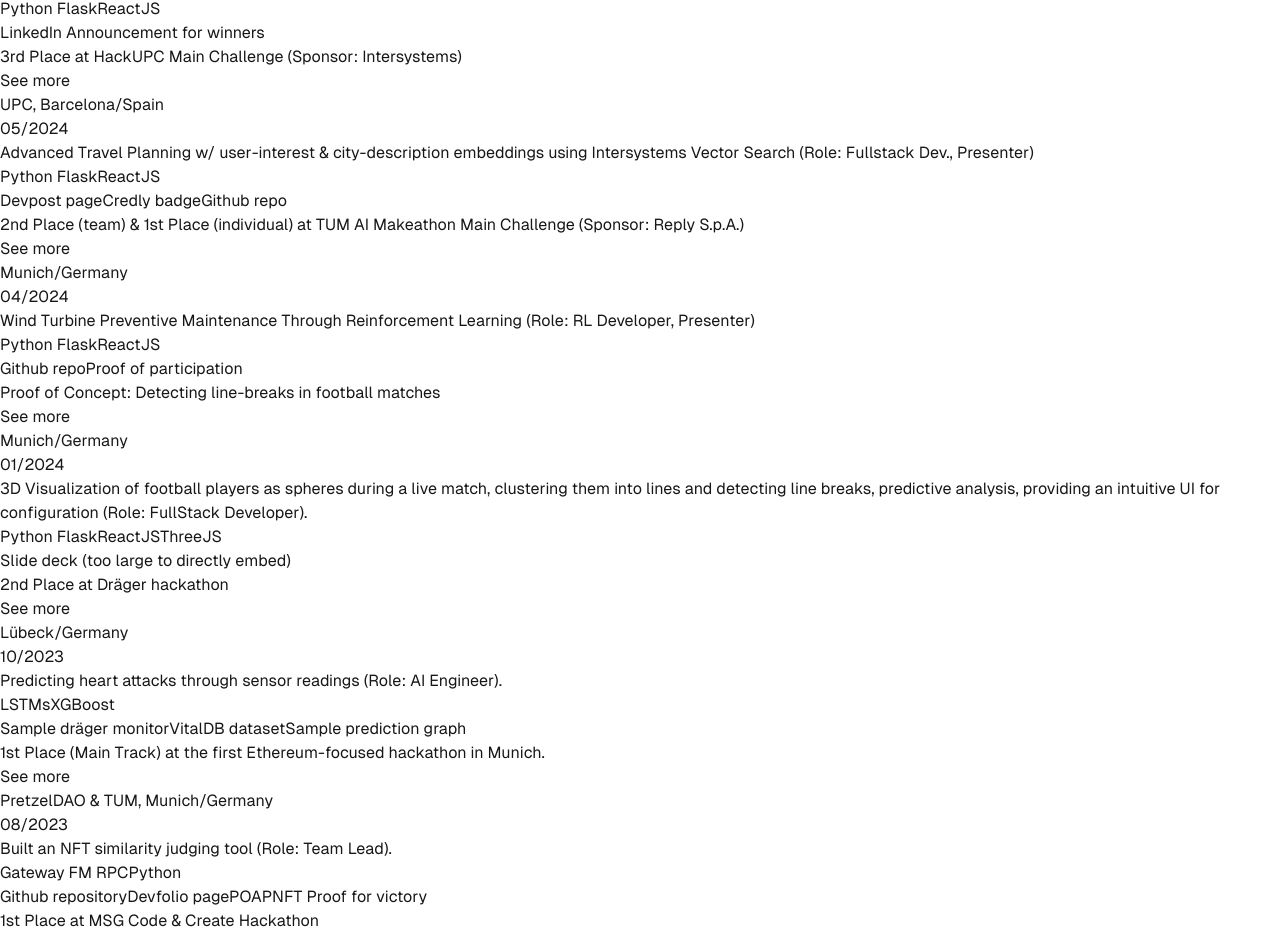
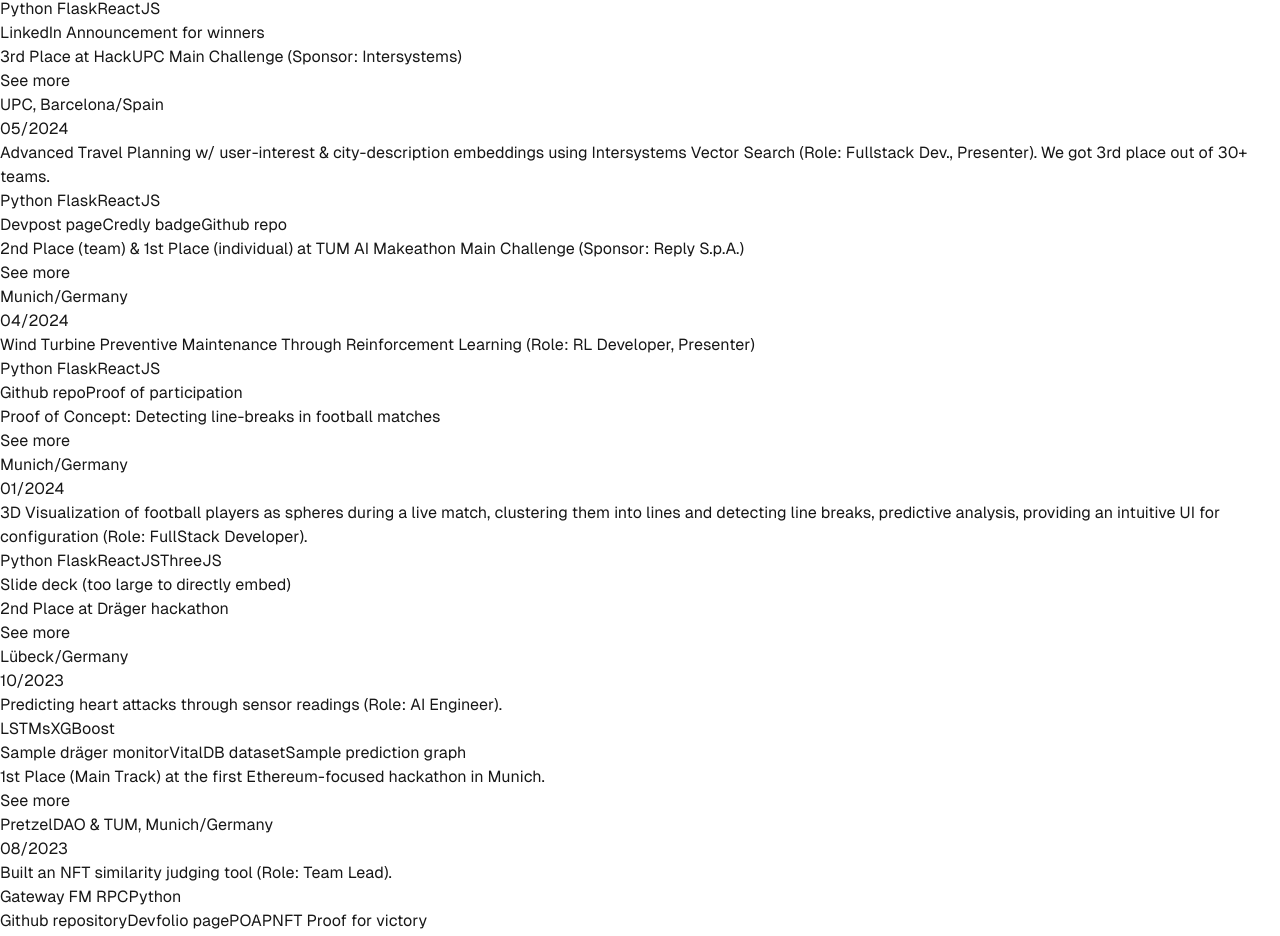
Before and after one commit to batikanor/batikanor.github.io, a Next.js app: page /projects in a window 1280 px wide. Shown: the part 915-1851 px from the top of the page. Built offline with nearby package versions, Linux system fonts and the light colour scheme.

Commit message:
Minor addition

```diff
--- a/src/components/Projects.js
+++ b/src/components/Projects.js
@@ -102,7 +102,7 @@ const contestsAndActivities = [
     title: "3rd Place at HackUPC Main Challenge (Sponsor: Intersystems)",
     location: "UPC, Barcelona/Spain",
     date: "05/2024",
-    shortDescription: `Advanced Travel Planning w/ user-interest & city-description embeddings using Intersystems Vector Search (Role: Fullstack Dev., Presenter)`,
+    shortDescription: `Advanced Travel Planning w/ user-interest & city-description embeddings using Intersystems Vector Search (Role: Fullstack Dev., Presenter). We got 3rd place out of 30+ teams.`,
     longDescription: `The challenge given on the hackathon was called “Best use of GenAI using InterSystems IRIS Vector Search”. Our team built a travel assistant tool that makes use of embeddings of user interests and city descriptions in order to suggest alternative flight routes s.t. Users with similar interests might be recommended to take the same flight OR users might be recommended to take flights to cities that they are likely to find interesting.  (Note: We improvised our presentation, and the video I embedded below wasn't meant to have sound, so please ignore the sound :D)`,
     links: [
       { label: "Devpost page", url: "https://devpost.com/software/potatoes-patatas?ref_content=contribution-prompt&ref_feature=engagement&ref_medium=email&utm_campaign=contribution-prompt&utm_content=contribution_reminder&utm_medium=email&utm_source=transactional#app-team" },
```
